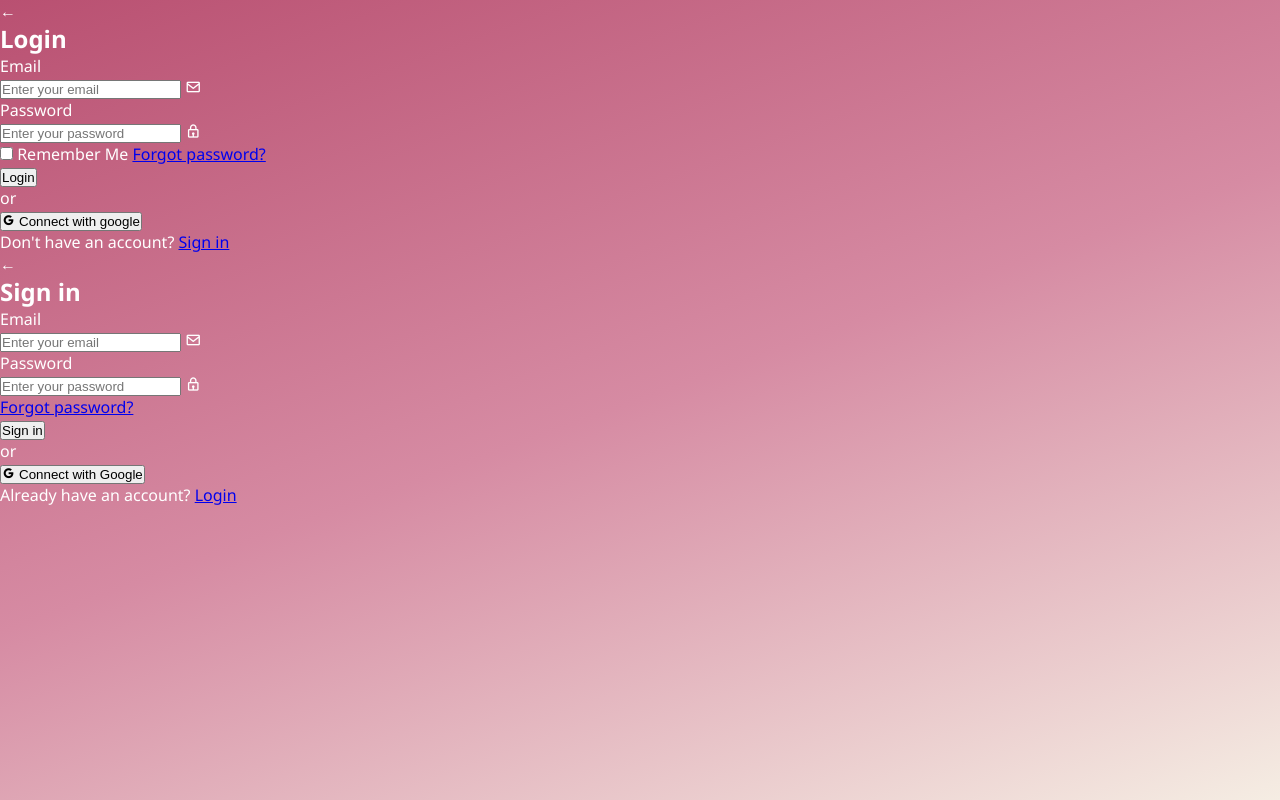
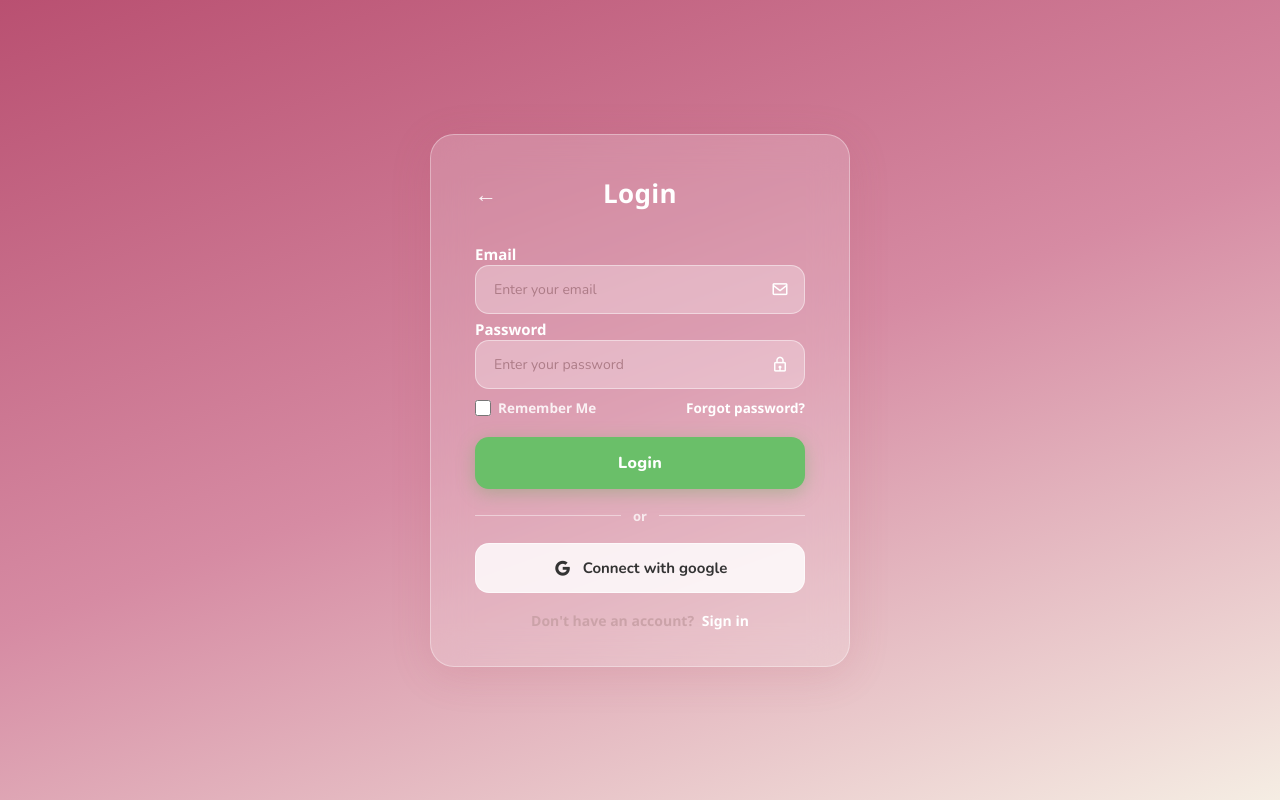
Before and after one commit to imeneoua/UNI_E_commerceSite, a PHP site: page / in a window 1280 px wide. Run offline with PHP 8.4, Linux system fonts and the light colour scheme.

Commit message:
i made some changes in index.html + and add log in css

```diff
--- a/index.html
+++ b/index.html
@@ -6,16 +6,12 @@
     <link href="https://unpkg.com/boxicons@2.1.4/css/boxicons.min.css" rel="stylesheet" />
     <link href="style.css" rel="stylesheet"/>
     <title>Ecommerce website</title>
-    <link
-      href="style.css"
-      rel="stylesheet"
-    />
   </head>
   <body>
     <div class="bg"></div>
 
     <!-- Login page -->
-    <div id="logpg" class="logipage">
+    <div id="logpg" class="logipage active">
       <div class="page-header">
         <span class="back-arrow">&#8592;</span>
         <h2>Login</h2>
@@ -43,7 +39,7 @@
         <div class="divider"><span>or</span></div>
 
         <button><i class="bx bxl-google"></i> Connect with google</button>
-        <p>Don't have an account? <a href="#"> Sign in</a></p>
+        <p>Don't have an account? <a href="#" onclick="show('singpg')"> Sign in</a></p>
       </form>
     </div>
 
@@ -75,9 +71,16 @@
         <div class="divider"><span>or</span></div>
 
         <button><i class="bx bxl-google"></i> Connect with Google</button>
-        <p>Already have an account? <a href="#">Login</a></p>
+        <p>Already have an account? <a href="#" onclick="show('logpg')">Login</a></p>
       </form>
     </div>
 
+    <script>
+      function show(id) {
+        document.querySelectorAll('.logipage').forEach(p => p.classList.remove('active'));
+        document.getElementById(id).classList.add('active');
+        return false;
+      }
+    </script>
   </body>
 </html>
--- a/style.css
+++ b/style.css
@@ -1,6 +1,4 @@
-/* ============================================================
-   RESET & BASE
-   ============================================================ */
+@import url('https://fonts.googleapis.com/css2?family=Nunito:wght@400;600;700;800&display=swap');
 
 * {
   margin: 0;
@@ -14,7 +12,258 @@ body {
   background: linear-gradient(160deg, #B95071 0%, #d68ba3 50%, #F5EDE3 100%);
   background-attachment: fixed;
   color: white;
+  display: flex;
+  align-items: center;
+  justify-content: center;
+  position: relative;
+  overflow: hidden;
 }
+
+
+/* ── Glass card shared ── */
+.logipage {
+  display: none;
+  position: relative;
+  z-index: 1;
+  width: 420px;
+  background: rgba(255, 255, 255, 0.18);
+  backdrop-filter: blur(18px);
+  -webkit-backdrop-filter: blur(18px);
+  border: 1px solid rgba(255, 255, 255, 0.35);
+  border-radius: 24px;
+  padding: 40px 44px 36px;
+  box-shadow: 0 8px 40px rgba(180, 80, 100, 0.15);
+}
+
+.logipage.active {
+  display: block;
+}
+
+/* ── Page header ── */
+.page-header {
+  display: flex;
+  align-items: center;
+  margin-bottom: 32px;
+  position: relative;
+}
+
+.back-arrow {
+  color: #fff;
+  font-size: 22px;
+  cursor: pointer;
+  line-height: 1;
+  margin-right: 12px;
+  opacity: 0.9;
+  transition: opacity 0.2s;
+}
+
+.back-arrow:hover {
+  opacity: 1;
+}
+
+.page-header h2 {
+  flex: 1;
+  text-align: center;
+  font-size: 26px;
+  font-weight: 800;
+  color: #fff;
+  letter-spacing: 0.3px;
+  margin-right: 34px; /* offset for back arrow width so title is truly centred */
+}
+
+/* ── Form ── */
+form {
+  display: flex;
+  flex-direction: column;
+  gap: 0;
+}
+
+form > label {
+  font-size: 15px;
+  font-weight: 700;
+  color: #fff;
+  margin-bottom: 8px;
+  margin-top: 14px;
+}
+
+form > label:first-of-type {
+  margin-top: 0;
+}
+
+/* ── Input wrapper ── */
+.input-wrapper {
+  position: relative;
+  margin-bottom: 4px;
+}
+
+.input-wrapper input {
+  width: 100%;
+  padding: 14px 48px 14px 18px;
+  background: rgba(255, 255, 255, 0.28);
+  border: 1.5px solid rgba(255, 255, 255, 0.45);
+  border-radius: 14px;
+  font-size: 14px;
+  font-family: 'Nunito', sans-serif;
+  color: #5a3a40;
+  outline: none;
+  transition: border-color 0.2s, background 0.2s;
+}
+
+.input-wrapper input::placeholder {
+  color: rgba(150, 100, 110, 0.7);
+}
+
+.input-wrapper input:focus {
+  border-color: rgba(255, 255, 255, 0.75);
+  background: rgba(255, 255, 255, 0.38);
+}
+
+.input-wrapper i {
+  position: absolute;
+  right: 16px;
+  top: 50%;
+  transform: translateY(-50%);
+  font-size: 18px;
+  color: #fff;
+  pointer-events: none;
+}
+
+/* ── Remember / forgot row ── */
+.remember-row {
+  display: flex;
+  align-items: center;
+  justify-content: space-between;
+  margin: 10px 0 18px;
+  font-size: 13.5px;
+}
+
+.remember-row label {
+  display: flex;
+  align-items: center;
+  gap: 7px;
+  color: rgba(255, 255, 255, 0.85);
+  cursor: pointer;
+  font-weight: 600;
+}
+
+.remember-row input[type="checkbox"] {
+  width: 16px;
+  height: 16px;
+  accent-color: #ffffff;
+  cursor: pointer;
+}
+
+.remember-row a,
+form .remember-row a {
+  color: #fff;
+  font-weight: 700;
+  text-decoration: none;
+  font-size: 13.5px;
+}
+
+.remember-row a:hover {
+  text-decoration: underline;
+}
+
+/* ── Submit button ── */
+input[type="submit"] {
+  width: 100%;
+  margin-top: 2px;
+  padding: 15px;
+  background: #6abf69;
+  color: #fff;
+  font-family: 'Nunito', sans-serif;
+  font-size: 16px;
+  font-weight: 800;
+  border: none;
+  border-radius: 14px;
+  cursor: pointer;
+  letter-spacing: 0.4px;
+  transition: background 0.2s, transform 0.15s;
+  box-shadow: 0 4px 18px rgba(90, 170, 80, 0.35);
+}
+
+input[type="submit"]:hover {
+  background: #5aaf58;
+  transform: translateY(-1px);
+}
+
+input[type="submit"]:active {
+  transform: translateY(0);
+}
+
+/* ── OR divider ── */
+.divider {
+  display: flex;
+  align-items: center;
+  gap: 12px;
+  margin: 18px 0;
+  color: rgba(255, 255, 255, 0.75);
+  font-size: 13px;
+  font-weight: 600;
+}
+
+.divider::before,
+.divider::after {
+  content: '';
+  flex: 1;
+  height: 1px;
+  background: rgba(255, 255, 255, 0.45);
+}
+
+/* ── Google button ── */
+form > button {
+  width: 100%;
+  display: flex;
+  align-items: center;
+  justify-content: center;
+  gap: 10px;
+  padding: 14px;
+  background: rgba(255, 255, 255, 0.82);
+  border: 1.5px solid rgba(255, 255, 255, 0.6);
+  border-radius: 14px;
+  font-family: 'Nunito', sans-serif;
+  font-size: 15px;
+  font-weight: 700;
+  color: #333;
+  cursor: pointer;
+  transition: background 0.2s, transform 0.15s;
+}
+
+form > button:hover {
+  background: rgba(255, 255, 255, 0.95);
+  transform: translateY(-1px);
+}
+
+form > button i {
+  font-size: 20px;
+  /* Boxicons bxl-google is colored by default */
+}
+
+/* ── Bottom link paragraph ── */
+form > p {
+  margin-top: 18px;
+  text-align: center;
+  font-size: 14px;
+  color: rgba(200, 160, 165, 0.9);
+  font-weight: 600;
+}
+
+form > p a {
+  color: #ffffff;
+  font-weight: 800;
+  text-decoration: none;
+  margin-left: 4px;
+}
+
+form > p a:hover {
+  text-decoration: underline;
+}
+/* ============================================================
+   RESET & BASE
+   ============================================================ */
+
+
 
 /* ============================================================
    HEADER / NAVBAR
```
Also changed, not shown: main.html (+117 -121 lines), images/hero_section_photo.png (added), images/logo_photo.png (added).
